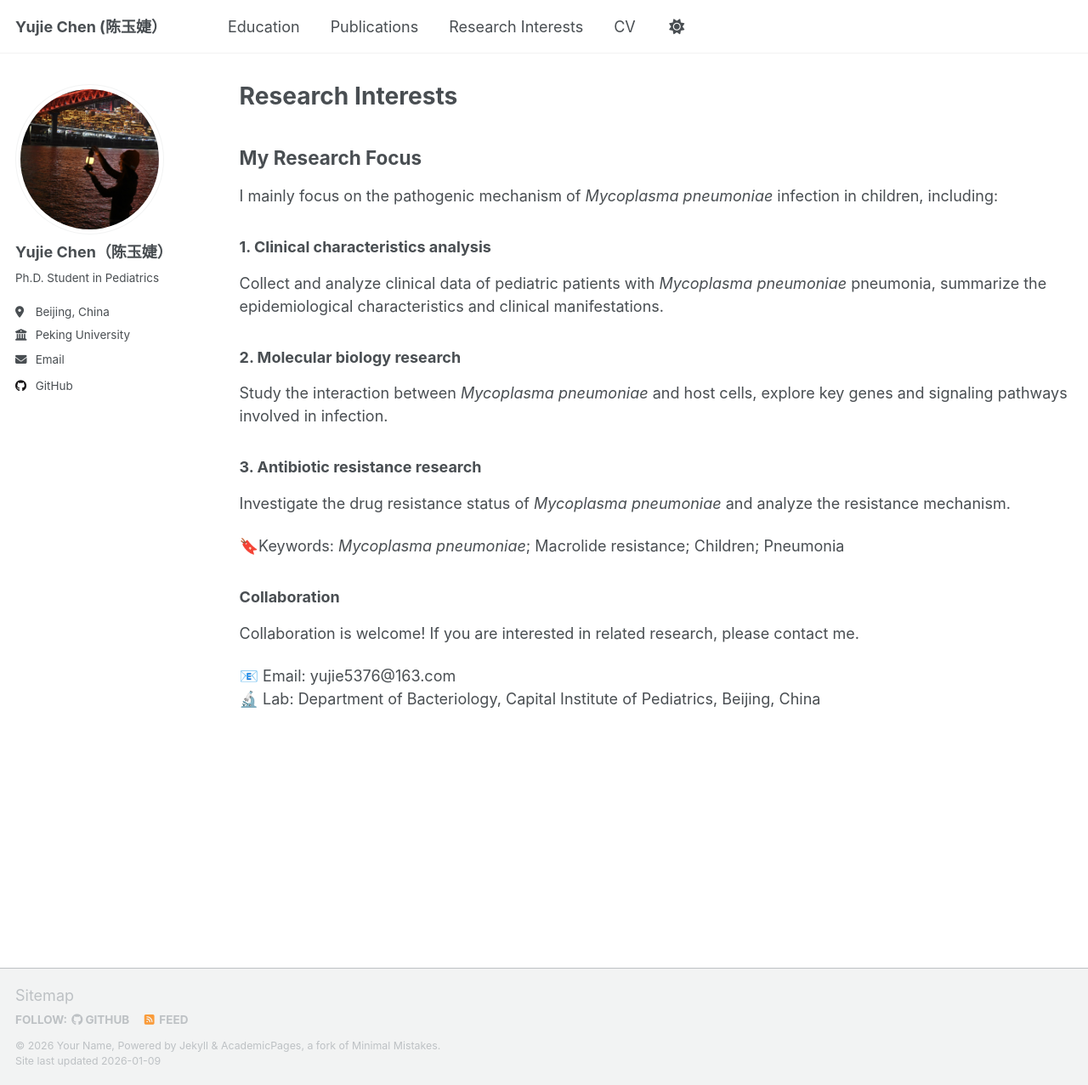
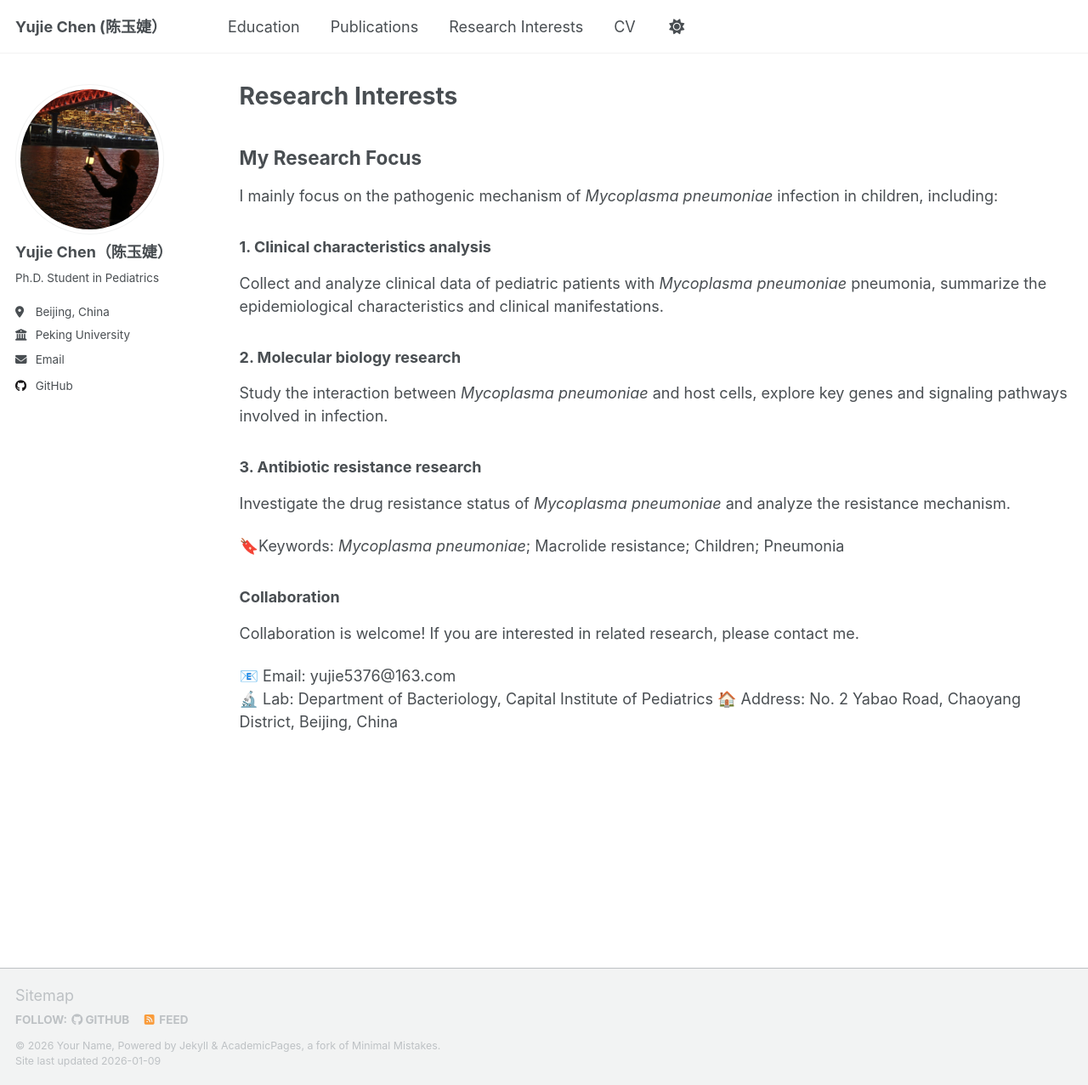
Before and after one commit to yujie7799/yujie7799.github.io, a Jekyll site: the page built from _pages/year-archive.md, in a window 1280 px wide and 1277 px high. Shown: the whole window at 85% size. Built offline with Jekyll 4.4.1, drawn with Linux system fonts in a browser that asks for light colours; a script that is not in the unit is left out.

Commit message:
Update year-archive.md

```diff
--- a/_pages/year-archive.md
+++ b/_pages/year-archive.md
@@ -25,4 +25,5 @@ Investigate the drug resistance status of *Mycoplasma pneumoniae* and analyze th
 Collaboration is welcome! If you are interested in related research, please contact me.
 
 📧 Email: yujie5376@163.com
-🔬 Lab: Department of Bacteriology, Capital Institute of Pediatrics, Beijing, China
+🔬 Lab: Department of Bacteriology, Capital Institute of Pediatrics
+🏠 Address: No. 2 Yabao Road, Chaoyang District, Beijing, China
```
